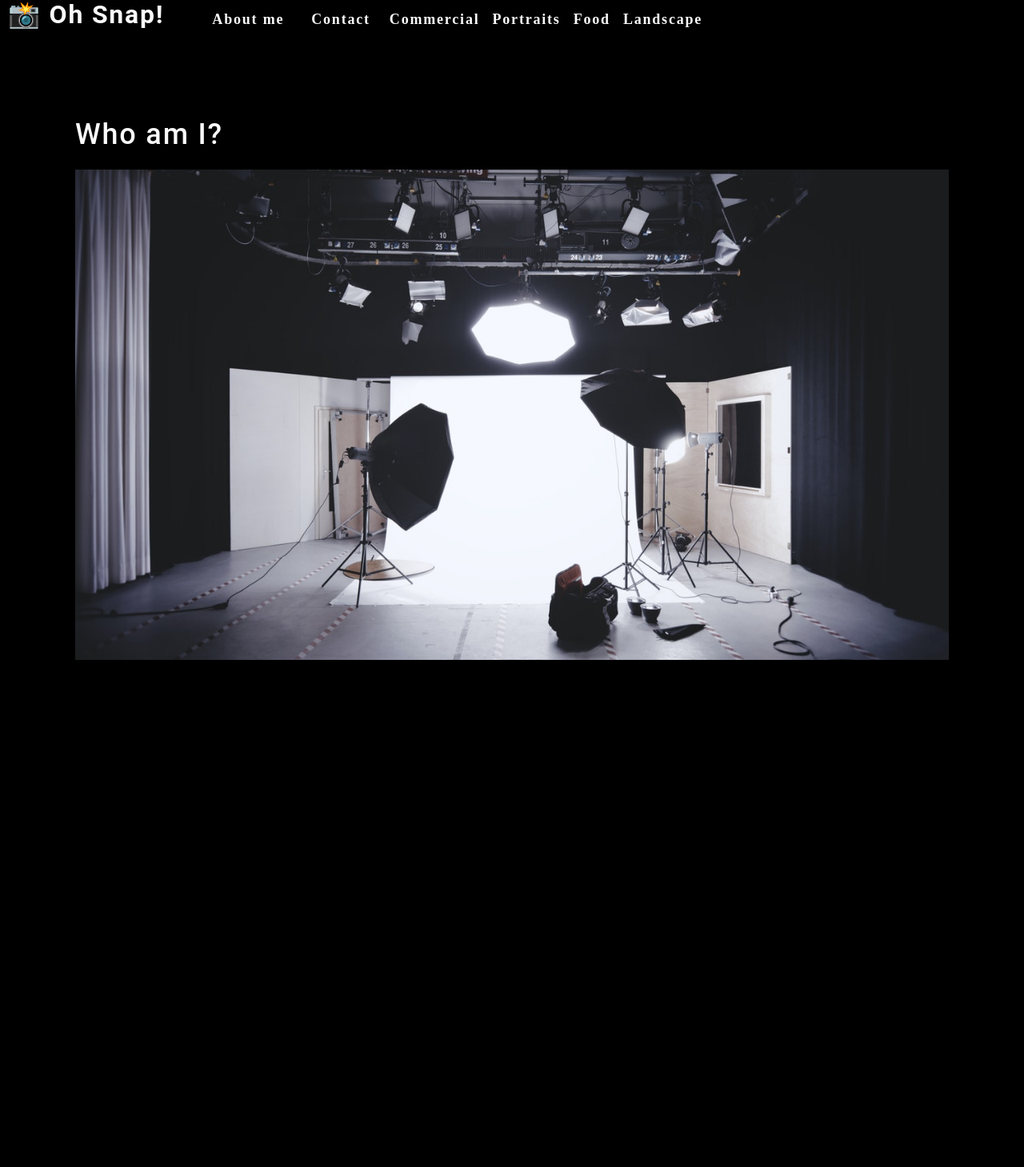
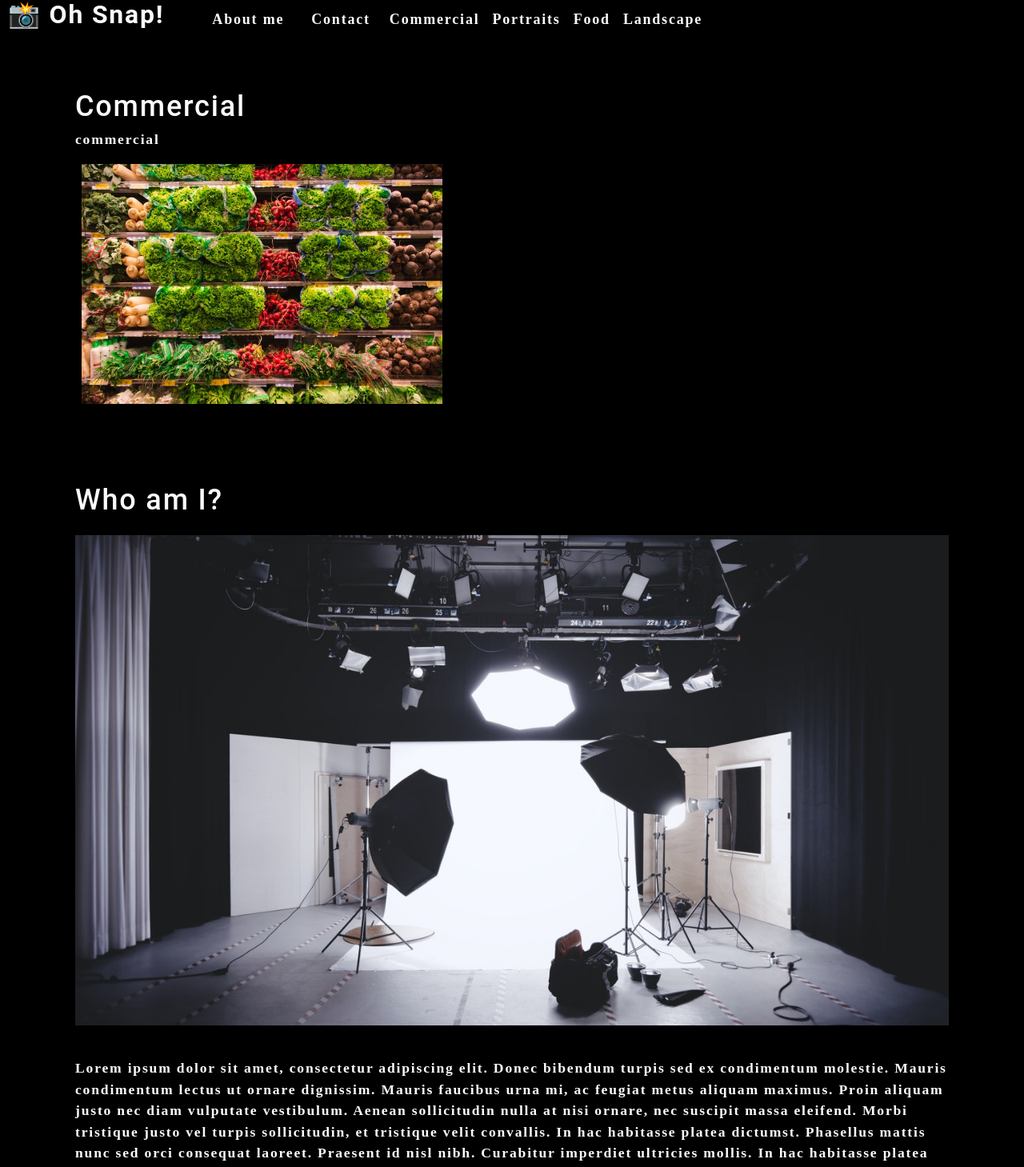
Before and after one commit to aabare/photo-port, a React (Create React App) app: page / in a window 1280 px wide. Shown: the part 7-1466 px from the top of the page at 80% size. Before the commit the page ends 946 px from the top, so only its background shows below. Built offline with nearby package versions, Linux system fonts and the light colour scheme.

Commit message:
updated nav section

```diff
--- a/src/App.js
+++ b/src/App.js
@@ -1,13 +1,33 @@
-import React from 'react';
+import React, { useState } from 'react';
 import About from './components/About';
 import Nav from './components/Nav';
+import Gallery from './components/Gallery'
 
 function App() {
+  const [categories] = useState([
+    {
+      name: 'commercial',
+      description: 'Photos of grocery stores, food trucks, and other commercial projects',
+    },
+    { name: 'portraits', description: 'Portraits of people in my life' },
+    { name: 'food', description: 'Delicious delicacies' },
+    { name: 'landscape', description: 'Fields, farmhouses, waterfalls, and the beauty of nature' },
+  ]);
+
+  const [currentCategory, setCurrentCategory] = useState(categories[0]);
+
   return (
     <div>
-      <Nav></Nav>
+      <Nav
+        categories={categories}
+        setCurrentCategory={setCurrentCategory}
+        currentCategory={currentCategory}
+      ></Nav>
       <main>
-        <About></About>
+        <div>
+          <Gallery></Gallery>
+          <About></About>
+        </div>
       </main>
     </div>
   );
--- a/src/components/About/index.js
+++ b/src/components/About/index.js
@@ -1,13 +1,19 @@
-import React from 'react';
+import React from 'react'
 import coverImage from "../../assets/cover/cover-image.jpg";
 
 function About() {
-    return (
-        <section className="my-5">
-            <h1 id="about">Who am I?</h1>
-            <img src={coverImage} className="my-2" style={{ width: "100%" }} alt="cover" />
-        </section>
-    );
+
+  return (
+    <section className="my-5" >
+      <h1 id="about">Who am I?</h1>
+      <img src={coverImage} className="my-2" style={{ width: "100%" }} alt="cover" />
+      <div className="my-2">
+        <p>
+          Lorem ipsum dolor sit amet, consectetur adipiscing elit. Donec bibendum turpis sed ex condimentum molestie. Mauris condimentum lectus ut ornare dignissim. Mauris faucibus urna mi, ac feugiat metus aliquam maximus. Proin aliquam justo nec diam vulputate vestibulum. Aenean sollicitudin nulla at nisi ornare, nec suscipit massa eleifend. Morbi tristique justo vel turpis sollicitudin, et tristique velit convallis. In hac habitasse platea dictumst. Phasellus mattis nunc sed orci consequat laoreet. Praesent id nisl nibh. Curabitur imperdiet ultricies mollis. In hac habitasse platea dictumst.
+      </p>
+      </div>
+    </section>
+  )
 }
 
-export default About;
+export default About
--- /dev/null
+++ b/src/components/Gallery/index.js
@@ -0,0 +1,26 @@
+import React from 'react';
+import { capitalizeFirstLetter } from '../../utils/helpers';
+import photo from "../../assets/small/commercial/0.jpg";
+
+function Gallery() {
+    const currentCategory = {
+        name: "commercial",
+        description:
+            "Photos of grocery stores, food trucks, and other commercial projects",
+    };
+    return (
+        <seciton>
+            <h1>{capitalizeFirstLetter(currentCategory.name)}</h1>
+            <p>{currentCategory.name}</p>
+            <div>
+                <img
+                    src={photo}
+                    alt="Commercial Example"
+                    className='img-thumbnail mx-1'
+                    />
+            </div>
+        </seciton>
+    );
+}
+
+export default Gallery;
--- a/src/components/Nav/index.js
+++ b/src/components/Nav/index.js
@@ -1,14 +1,13 @@
 import React from "react";
 import { capitalizeFirstLetter } from "../../utils/helpers";
 
-function Nav() {
+function Nav(props) {
+  const {
+    categories = [],
+    setCurrentCategory,
+    currentCategory,
+  } = props;
 
-  const  categories = [
-    { name: 'commercial', description: 'Photos of grocery stores, food trucks, and other commercial projects' },
-    { name: 'portraits', description: 'Portraits of people in my life' },
-    { name: 'food', description: 'Delicious delicacies' },
-    { name: 'landscape', description: 'Fields, farmhouses, waterfalls, and the beauty of nature' }
-  ];
 
   const handleClick = (item) => {
     console.log(item);
@@ -25,7 +24,7 @@
       <nav>
         <ul className="flex-row">
           <li className="mx-2">
-            <a data-testid="about" href="#about" onClick={() => handleClick("About")}>
+            <a data-testid="about" href="#about">
               About me
             </a>
           </li>
@@ -34,15 +33,22 @@
               Contact
             </span>
           </li>
-          {
-            categories.map((category) => (
-              <li className="mx-1" key={category.name} >
-                <span onClick={() => { handleClick(category.name); }}>
-                 {capitalizeFirstLetter(category.name)}
-                </span>
-              </li>
-            ))
-          }
+          {categories.map((category) => (
+            <li
+              className={`mx-1 ${
+                currentCategory.name === category.name
+                }`}
+              key={category.name}
+            >
+              <span
+                onClick={() => {
+                  setCurrentCategory(category);
+                }}
+              >
+                {capitalizeFirstLetter(category.name)}
+              </span>
+            </li>
+          ))}
         </ul>
       </nav>
     </header>
```
